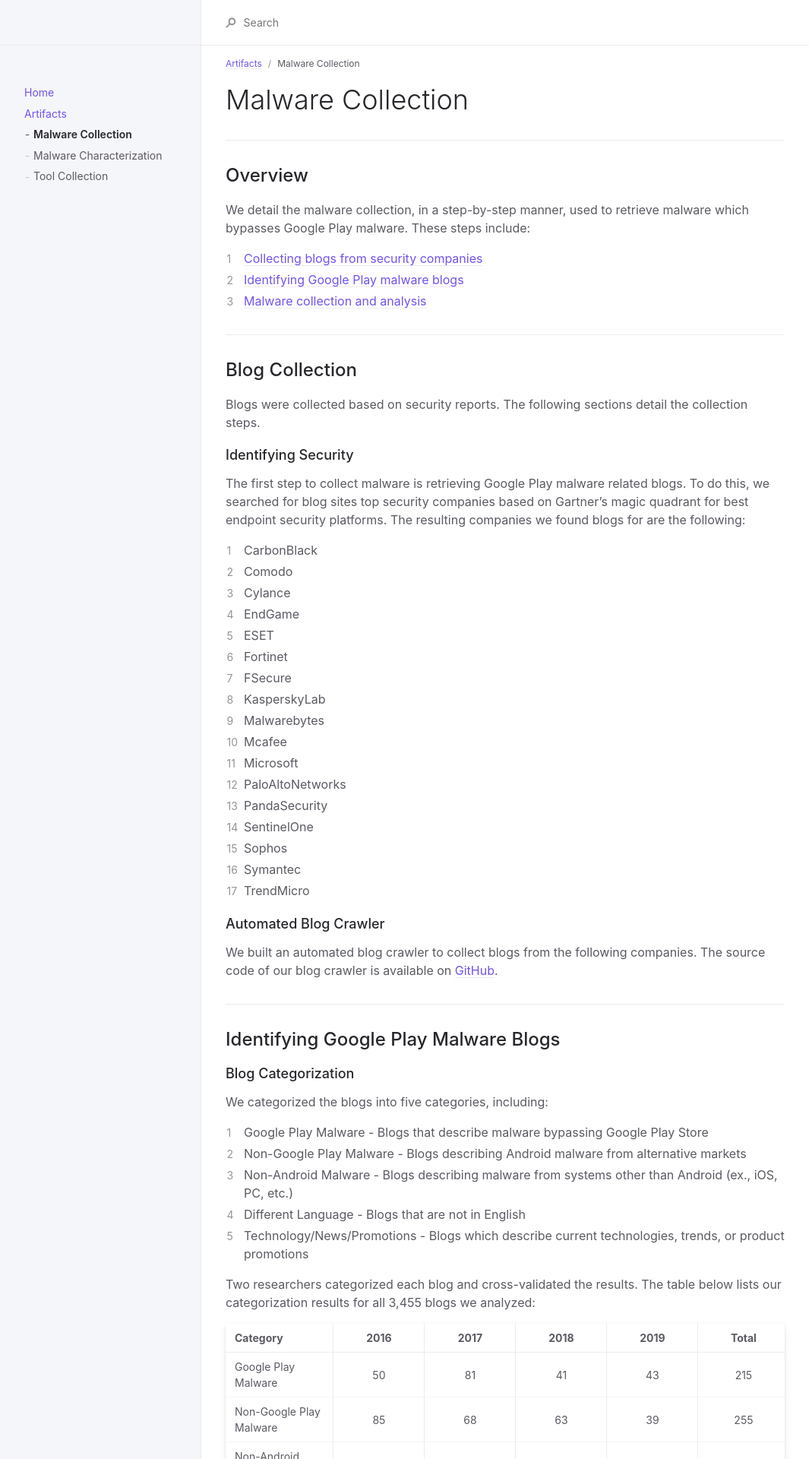
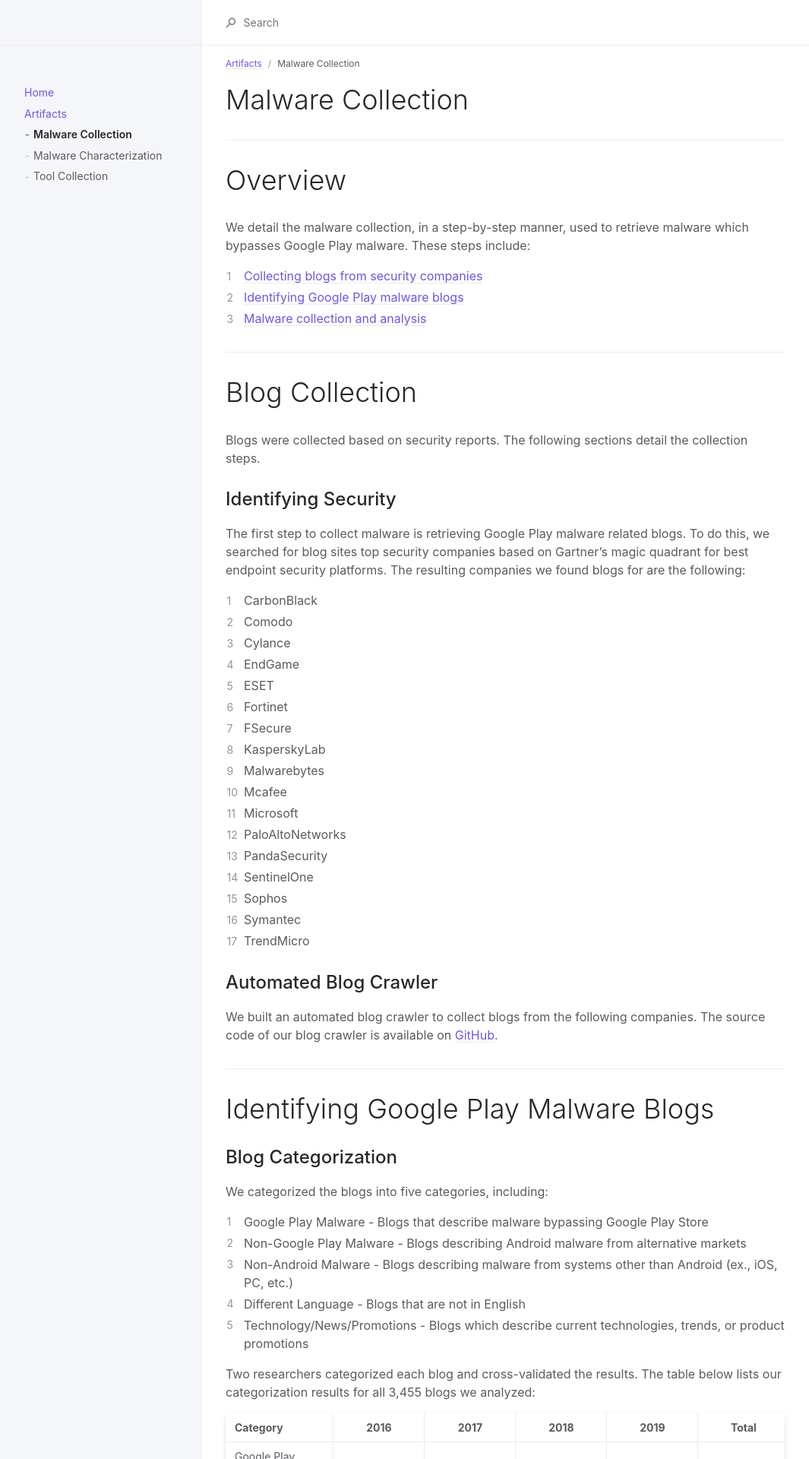
Before and after one commit to hello-from-anon-researcher/hello-from-anon-researcher.github.io, a Jekyll site: the page built from docs/malwarecollection/malwarecollection.md, in a window 1280 px wide. Shown: the top 1920 px of the page at 76% size, without its empty margins (107-1172 px from the left). Built offline with Jekyll 4.4.1, drawn with Linux system fonts in a browser that asks for light colours.

Commit message:
update website

```diff
--- a/docs/malwarecollection/malwarecollection.md
+++ b/docs/malwarecollection/malwarecollection.md
@@ -10,21 +10,21 @@ parent: Artifacts
 # Malware Collection
 ---
 
-## Overview
+# Overview
 
 We detail the malware collection, in a step-by-step manner, used to retrieve malware which bypasses Google Play malware. These steps include:
 
-1. [Collecting blogs from security companies](##blog-collection)
-2. [Identifying Google Play malware blogs](##identifying-google-play-malware-blogs)
-3. [Malware collection and analysis](##malware-collection-and-analysis)
+1. [Collecting blogs from security companies](#blog-collection)
+2. [Identifying Google Play malware blogs](#identifying-google-play-malware-blogs)
+3. [Malware collection and analysis](#malware-collection-and-analysis)
 
 ---
 
-## Blog Collection
+# Blog Collection
 
 Blogs were collected based on security reports. The following sections detail the collection steps.
 
-### Identifying Security
+## Identifying Security
 
 The first step to collect malware is retrieving Google Play malware related blogs. To do this, we searched for blog sites top security companies based on Gartner's magic quadrant for best endpoint security platforms. The resulting companies we found blogs for are the following:
 
@@ -46,15 +46,15 @@ The first step to collect malware is retrieving Google Play malware related blog
 16. Symantec
 17. TrendMicro
 
-### Automated Blog Crawler
+## Automated Blog Crawler
 
 We built an automated blog crawler to collect blogs from the following companies. The source code of our blog crawler is available on [GitHub](https://github.com/hello-from-anon-researcher/BlogScrapeUtilities/).
 
 ---
 
-## Identifying Google Play Malware Blogs
+# Identifying Google Play Malware Blogs
 
-### Blog Categorization
+## Blog Categorization
 
 We categorized the blogs into five categories, including:
 
@@ -75,7 +75,7 @@ Two researchers categorized each blog and cross-validated the results. The table
 |News/Promotions|484|512|580|622|2,198|
 |All|808|851|888|908|3,455|
 
-### Blog Categorization Disagreements
+## Blog Categorization Disagreements
 
 The two researchers found disagreements within blogs classified as Google Play malware. We summarize the distribution of disagreements by year below:
 
@@ -86,9 +86,9 @@ The two researchers found disagreements within blogs classified as Google Play m
 ---
 
 
-## Malware Collection and Analysis
+# Malware Collection and Analysis
 
-### Identifying and Collecting Families
+## Identifying and Collecting Families
 
 We identified duplicate families based on blogs which either: (1) contain the same indicators (file hash, ) or (2) refer to another blog within our list. Below is a distribution of duplicate families found per year:
 
@@ -99,7 +99,7 @@ We identified duplicate families based on blogs which either: (1) contain the sa
 |Found Families||||||
 
 
-### Analyzing Google Play malware
+## Analyzing Google Play malware
 
 Next we perform manual analysis on the samples. In a few cases, we were unable to analyze some samples because: (1) we could not find the malicious behavior, (2) we could not unpack the sample, (3) the sample was too obfuscated, (4) we could not identifying entry points due to extensive reflection use. The overall distribution of analyzed samples per year is shown below:
 
```
